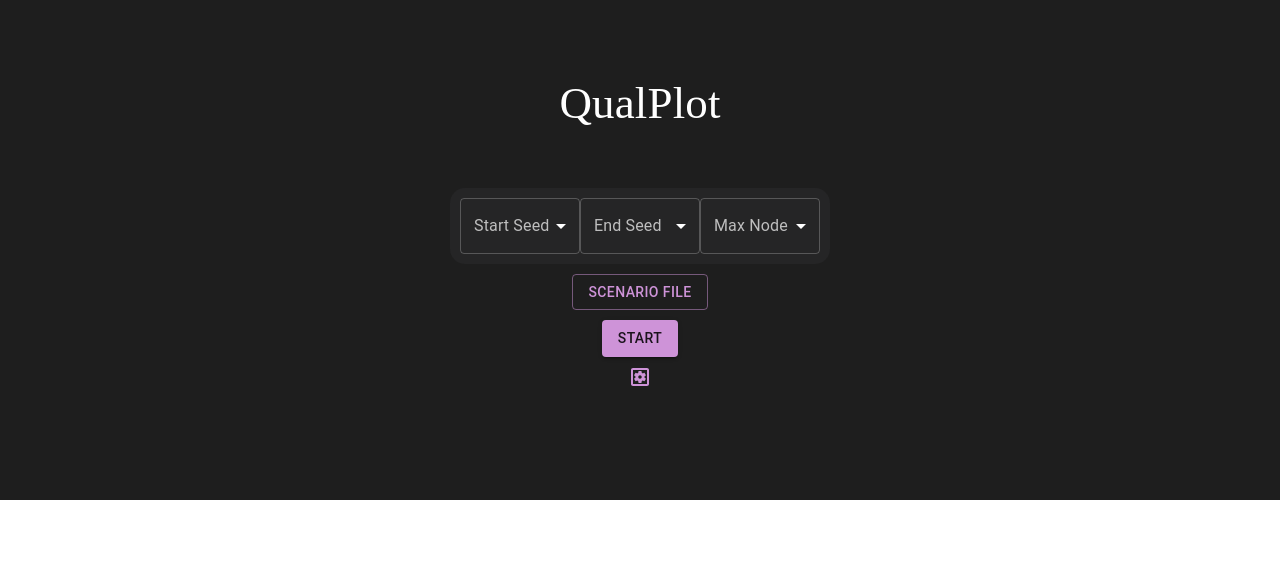
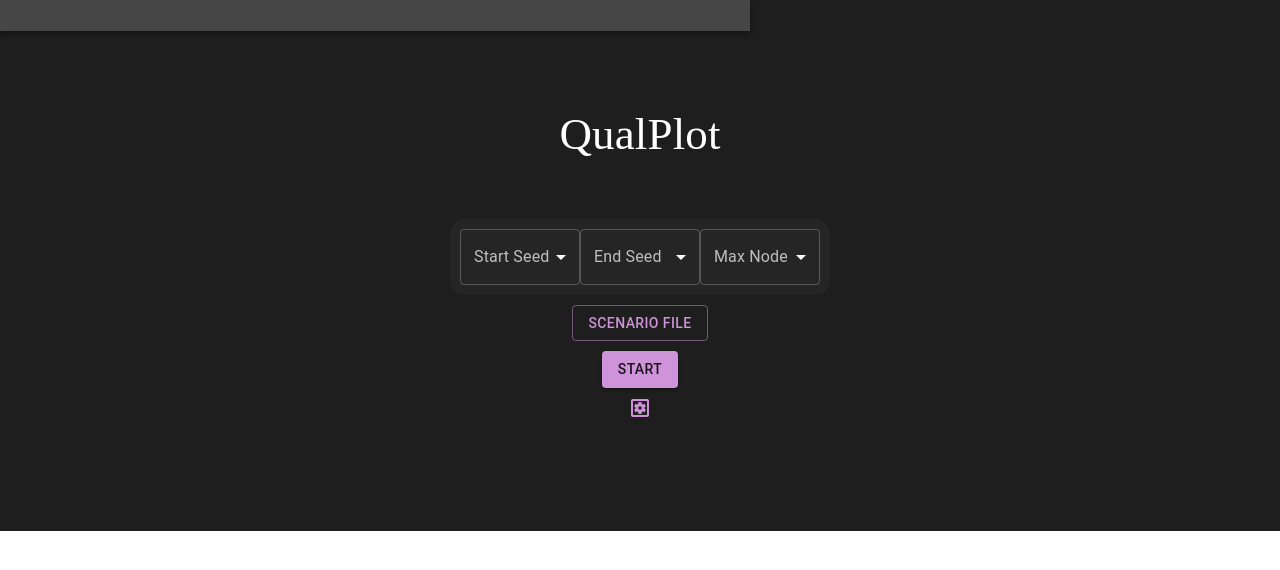
Before and after one commit to Gnyaund/qualplot-gui, a React (Create React App) app: page / in a window 1280 px wide. Shown: the top 570 px of the page. Built offline with nearby package versions, Linux system fonts and the light colour scheme; a web font is replaced by a local one.

Commit message:
Add: TitleBar

```diff
--- a/src/App.css
+++ b/src/App.css
@@ -1,4 +1,4 @@
-.App{
-    background-color: #1E1E1E;
-    color: white;
-  }
+.App {
+  background-color: #1e1e1e;
+  color: white;
+}
--- a/src/BasedTable.css
+++ b/src/BasedTable.css
@@ -1,4 +1,4 @@
 @font-face {
-    font-family: 'ROLAchan';
-    src: url("./components/fonts/ROLAchan-Regular.otf");
-  }
+  font-family: "ROLAchan";
+  src: url("./components/fonts/ROLAchan-Regular.otf");
+}
--- /dev/null
+++ b/src/FrameToolBar.css
@@ -0,0 +1,6 @@
+.FrameToolBar {
+  -webkit-app-region: drag;
+}
+.MuiButtonBase-root {
+  -webkit-app-region: no-drag;
+}
--- a/src/components/@types/global.d.ts
+++ b/src/components/@types/global.d.ts
@@ -4,6 +4,7 @@ export interface IElectronAPI {
   openFolder: (identifier: string) => Promise<string>;
   jsonShare: () => Promise<any>;
   pyExec: () => Promise<any>;
+  quitApp: () => Promise<void>;
   stSeed: (value: number) => Promise<any>;
   endSeed: (value: number) => Promise<any>;
   maxNode: (value: number) => Promise<any>;
--- a/src/components/BasedTable.tsx
+++ b/src/components/BasedTable.tsx
@@ -3,14 +3,12 @@ import { CssBaseline, Grid } from "@mui/material";
 import { Box, Container } from "@mui/system";
 import { ThemeProvider } from "@emotion/react";
 import { createTheme } from "@mui/material/styles";
-import { Button } from "@mui/material";
-import LoadingButton from "@mui/lab/LoadingButton";
-import "./../BasedTable.css";
 import VariableList from "./VariableList";
 import Uploader from "./Uploader";
-import IconButton from "@mui/material/IconButton";
 import SettingsModalWindow from "./SettingsModalWindow";
 import StartButton from "./StartButton";
+import FrameToolBar from "./FrameToolBar";
+import "./../BasedTable.css";
 const darkTheme = createTheme({
   palette: {
     mode: "dark",
@@ -19,33 +17,16 @@ const darkTheme = createTheme({
 
 //Uploader呼び出すとイベントが発生しないので子から親にイベント渡さないといけない？
 export default function BasedTable() {
-  const [path, setPath] = useState("");
-  const handleChange = (e: React.ChangeEvent<HTMLInputElement>) => {
-    setPath(() => e.target.value);
-  };
-
-  const [showSettings, setShowSettings] = useState(false);
-  const ShowSettings = () => {
-    setShowSettings(true);
-  };
-
-  const [Loading, setLoading] = useState(true);
-  const handleLoading = () => {
-    setLoading(true);
-  };
-
-
-
   return (
     <React.Fragment>
       <CssBaseline />
       <ThemeProvider theme={darkTheme}>
-        <Container >
+        <div className="conts">
+          <FrameToolBar />
           <Box
             sx={{
               width: "100%",
               height: "500px",
-
             }}
           >
             <Grid
@@ -54,6 +35,7 @@ export default function BasedTable() {
               justifyContent="space-around"
               alignItems="center"
               paddingTop="70px"
+              className="itemgrid"
             >
               <Grid
                 sx={{
@@ -62,12 +44,14 @@ export default function BasedTable() {
                   fontFamily: "ROLAchan",
                 }}
               >
-                <Box sx={{ paddingBottom: "50px" }}>
-                  QualPlot
-                  <br></br>
-                  </Box>
+                <Box sx={{ paddingBottom: "50px" }}>QualPlot</Box>
               </Grid>
-              <Grid sx={{ bgcolor: "#252526", borderRadius: "15px" }}>
+              <Grid
+                sx={{
+                  bgcolor: "#252526",
+                  borderRadius: "15px",
+                }}
+              >
                 <VariableList />
               </Grid>
               <Grid>
@@ -83,7 +67,7 @@ export default function BasedTable() {
               </Grid>
             </Grid>
           </Box>
-        </Container>
+        </div>
       </ThemeProvider>
     </React.Fragment>
   );
--- /dev/null
+++ b/src/components/FrameToolBar.tsx
@@ -0,0 +1,43 @@
+import React, { useState } from "react";
+import { AppBar, CssBaseline, Grid, Toolbar } from "@mui/material";
+import IconButton from "@mui/material/IconButton";
+import CloseIcon from "@mui/icons-material/Close";
+import MinimizeIcon from "@mui/icons-material/Minimize";
+import "./../FrameToolBar.css";
+
+const style = {
+  "-webkit-app-region": "drag",
+};
+
+export default function FrameToolBar() {
+  const quit = async () => {
+    window.electronAPI.quitApp();
+    console.log("hello?");
+  };
+
+  return (
+    <div className="FrameToolBar">
+      <AppBar
+        position="static"
+        sx={{
+          height: 31,
+          top: -15,
+          width: 750,
+          WebkitAppRegion: "drag",
+          backgroundColor: "#343434",
+        }}
+      ></AppBar>
+    </div>
+  );
+}
+/*
+        <Toolbar>
+          <div style={{ flexGrow: 1 }}></div>
+          <IconButton size="small">
+            <MinimizeIcon fontSize="small" />
+          </IconButton>
+          <IconButton size="small" onClick={quit}>
+            <CloseIcon fontSize="small" />
+          </IconButton>
+        </Toolbar>
+*/
--- a/src/index.css
+++ b/src/index.css
@@ -1,14 +1,14 @@
 body {
   margin: 0;
-  font-family: -apple-system, BlinkMacSystemFont, 'Segoe UI', 'Roboto', 'Oxygen',
-    'Ubuntu', 'Cantarell', 'Fira Sans', 'Droid Sans', 'Helvetica Neue',
+  font-family: -apple-system, BlinkMacSystemFont, "Segoe UI", "Roboto", "Oxygen",
+    "Ubuntu", "Cantarell", "Fira Sans", "Droid Sans", "Helvetica Neue",
     sans-serif;
   -webkit-font-smoothing: antialiased;
   -moz-osx-font-smoothing: grayscale;
-
+  overflow: hidden;
 }
 
 code {
-  font-family: source-code-pro, Menlo, Monaco, Consolas, 'Courier New',"Rolachan"
-    monospace;
+  font-family: source-code-pro, Menlo, Monaco, Consolas, "Courier New",
+    "Rolachan" monospace;
 }
```
Also changed, not shown: electron/electron.ts (+23 -18 lines), electron/preload.ts (+3 -4 lines), json/qualplot.json (+4 -4 lines), src/App.tsx (+8 -8 lines), 2 other files (tests, documents, lock files or other folders).
